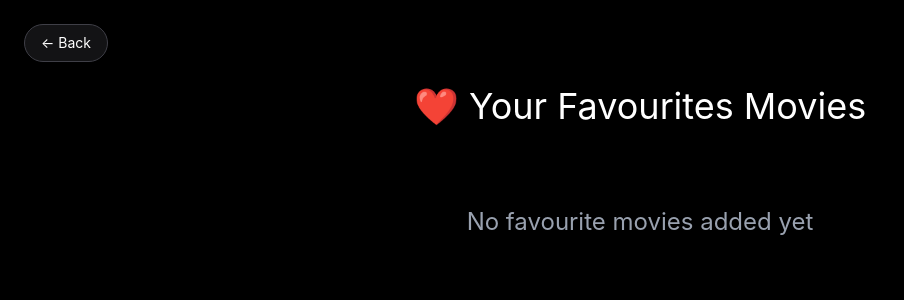
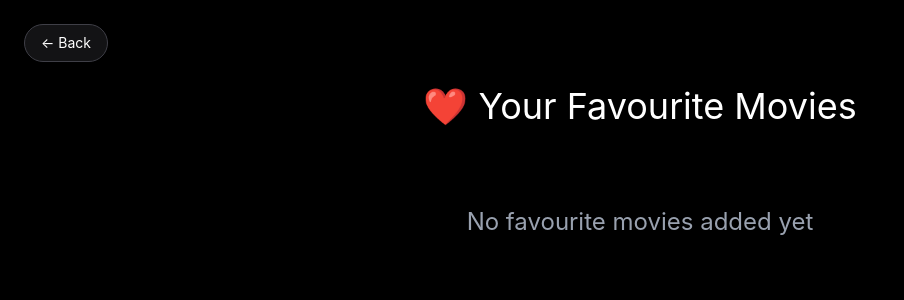
Before and after one commit to MohammadUmar0786/Netflix-Clone-React, a React (Vite) app: page /favouritesmovies in a window 1280 px wide. Shown: the top 300 px of the page, without its empty margins (0-904 px from the left). Built offline with nearby package versions, Linux system fonts and the light colour scheme.

Commit message:
Some UI changes

```diff
--- a/src/Components/FavoritesMovies.jsx
+++ b/src/Components/FavoritesMovies.jsx
@@ -28,7 +28,7 @@ export default function favouriteMovies() {
 
       {/* 🔥 Heading */}
       <h2 className="text-3xl sm:text-4xl mb-12 text-center">
-        ❤️ Your Favourites Movies
+        ❤️ Your Favourite Movies
       </h2>
 
       {/* ❌ Empty State */}
```
